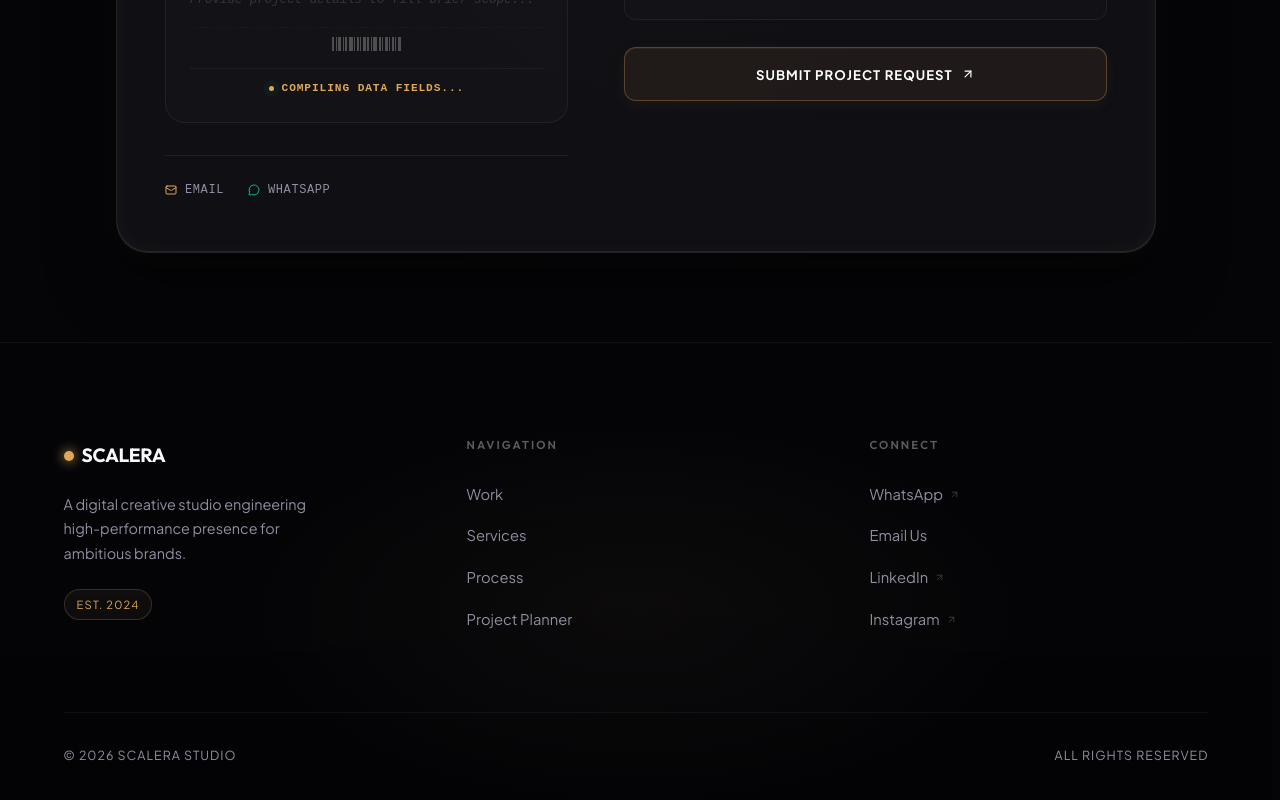
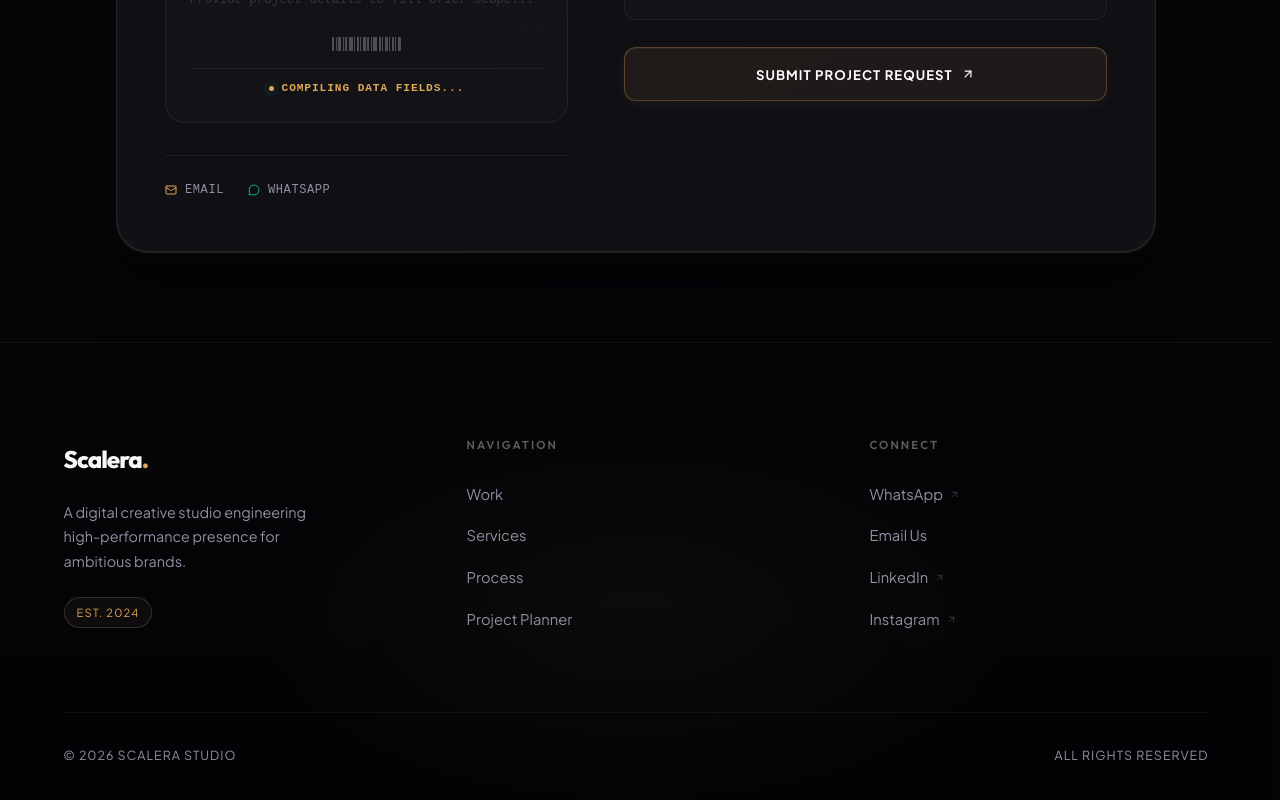
Before and after one commit to sherhanabid123-debug/Scalera, a React (Vite) app: page / in a window 1280 px wide. Shown: the part 8285-9085 px from the top of the page. Built offline with nearby package versions, Linux system fonts and the light colour scheme.

Commit message:
Auto-save: 2026-07-06 18:15:52

```diff
--- a/src/components/layout/Footer.jsx
+++ b/src/components/layout/Footer.jsx
@@ -55,28 +55,23 @@ const Footer = () => {
             <div
               style={{
                 display: "inline-flex",
-                alignItems: "center",
-                gap: "0.5rem",
+                alignItems: "baseline",
                 marginBottom: "1.25rem",
+                fontSize: "1.5rem",
+                fontWeight: 800,
+                letterSpacing: "-0.04em",
+                fontFamily: "var(--font-display)",
+                color: "var(--text-primary)",
               }}
             >
-              <div
-                style={{
-                  width: 10, height: 10,
-                  background: "var(--accent-color)",
-                  borderRadius: "50%",
-                  boxShadow: "0 0 12px var(--accent-color)",
-                }}
-              />
+              Scalera
               <span
                 style={{
-                  fontSize: "1.2rem",
-                  fontWeight: 700,
-                  letterSpacing: "-0.02em",
-                  fontFamily: "var(--font-display)",
+                  color: "var(--accent-color)",
+                  textShadow: "0 0 20px rgba(220,180,128,0.5)",
                 }}
               >
-                SCALERA
+                .
               </span>
             </div>
             <p
```
